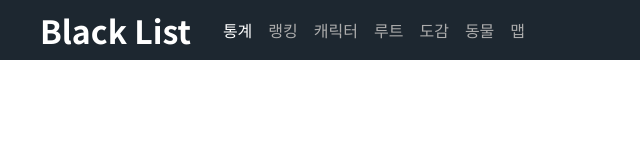
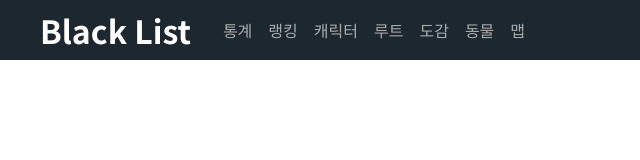
Before and after one commit to honyanglover/BlackList, a website: page views/index.html in a window 1280 px wide. Shown: the full height of the page, 0-640 px from the left. Drawn offline with Linux system fonts and the light colour scheme.

```diff
--- a/views/index.html
+++ b/views/index.html
@@ -13,7 +13,7 @@
         <h1 class="header-logo">Black List</h1>
         <ul class="header-nav-area">
             <li>
-                <a class="active" href="/statistics">통계</a>
+                <a href="/statistics">통계</a>
             </li>
             <li>
                 <a href="/ranking">랭킹</a>
```
